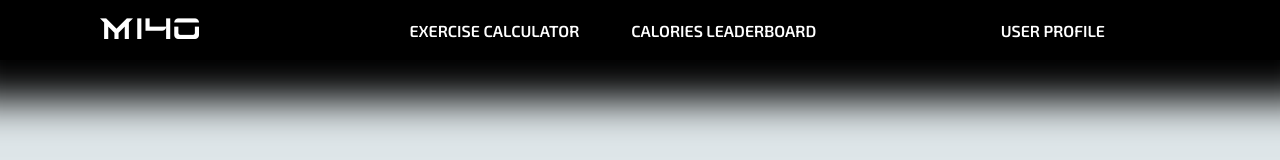
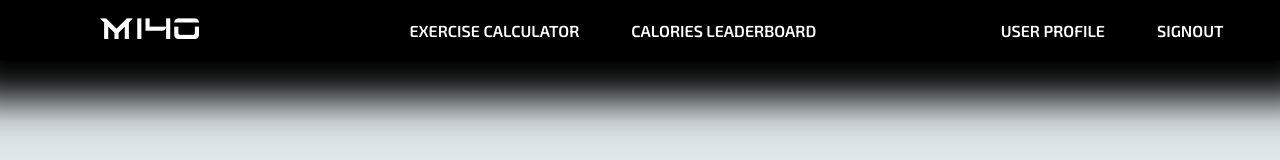
Before and after one commit to ZacPJ/Fitness-Website, a React (Create React App) app: page /Userprofile in a window 1280 px wide. Shown: the top 160 px of the page. Built offline with nearby package versions, Linux system fonts and the light colour scheme; no server answers.

Commit message:
added signout button to navar, added popup dialog to confirm

```diff
--- a/src/pages/components/Deleteuser.js
+++ b/src/pages/components/Deleteuser.js
@@ -16,7 +16,6 @@ const Deleteuser = () => {
         if (cookie !== false) {
             const user = await findUser(cookie)
             await removeUser(user.email, user.password);
-            // call home page here
         }
     }
 
--- a/src/pages/components/UpdateComponent.js
+++ b/src/pages/components/UpdateComponent.js
@@ -34,7 +34,6 @@ const UpdateUserInfo = (props) => {
         await navigate("/Userprofile")
         window.location.reload(false);
     }
-
     return (
         <div>
             <form onSubmit={submitHandler} className="userForm">
@@ -91,6 +90,7 @@ const UpdateUserInfo = (props) => {
 
         </div>
     )
+
 }
 
 
--- a/src/pages/components/nav.js
+++ b/src/pages/components/nav.js
@@ -1,8 +1,18 @@
 import React from 'react';
 import { Link } from "react-router-dom";
-
+import { useNavigate } from "react-router-dom";
 
 function Navbar() {
+    const navigate = useNavigate()
+    async function logOut(event, bool) {
+        event.preventDefault()
+        if (bool === true){
+        let name = 'jwt_token'
+        document.cookie = await name + '=; Path=/; Expires=Thu, 01 Jan 1970 00:00:01 GMT;';
+        window.location.reload(false);
+        await navigate("/*")
+        }
+    }
     return (
         <div id="nav">
             <div id="nav-left">
@@ -19,6 +29,13 @@ function Navbar() {
             <div id="nav-right">
                 <ul>
                     <Link className="nav-link" to="/Userprofile">User Profile</Link>
+                    <Link className="nav-link" onClick={(event) => {
+            if (window.confirm('Are you sure you wish to log out?')) {
+                logOut(event, true)
+            } else {
+                logOut(event, false)
+            }
+        }}>SignOut</Link>
                 </ul>
             </div>
         </div>
```
